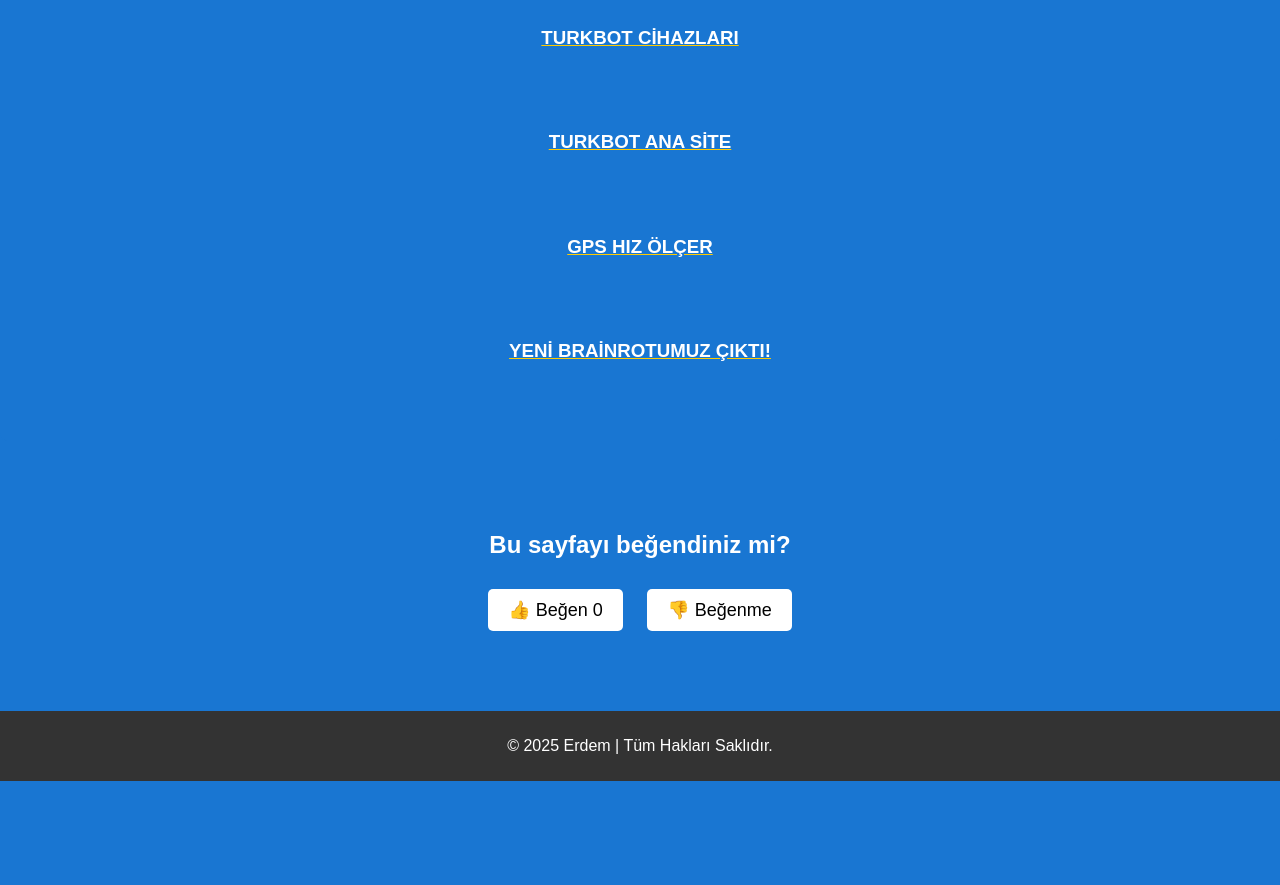
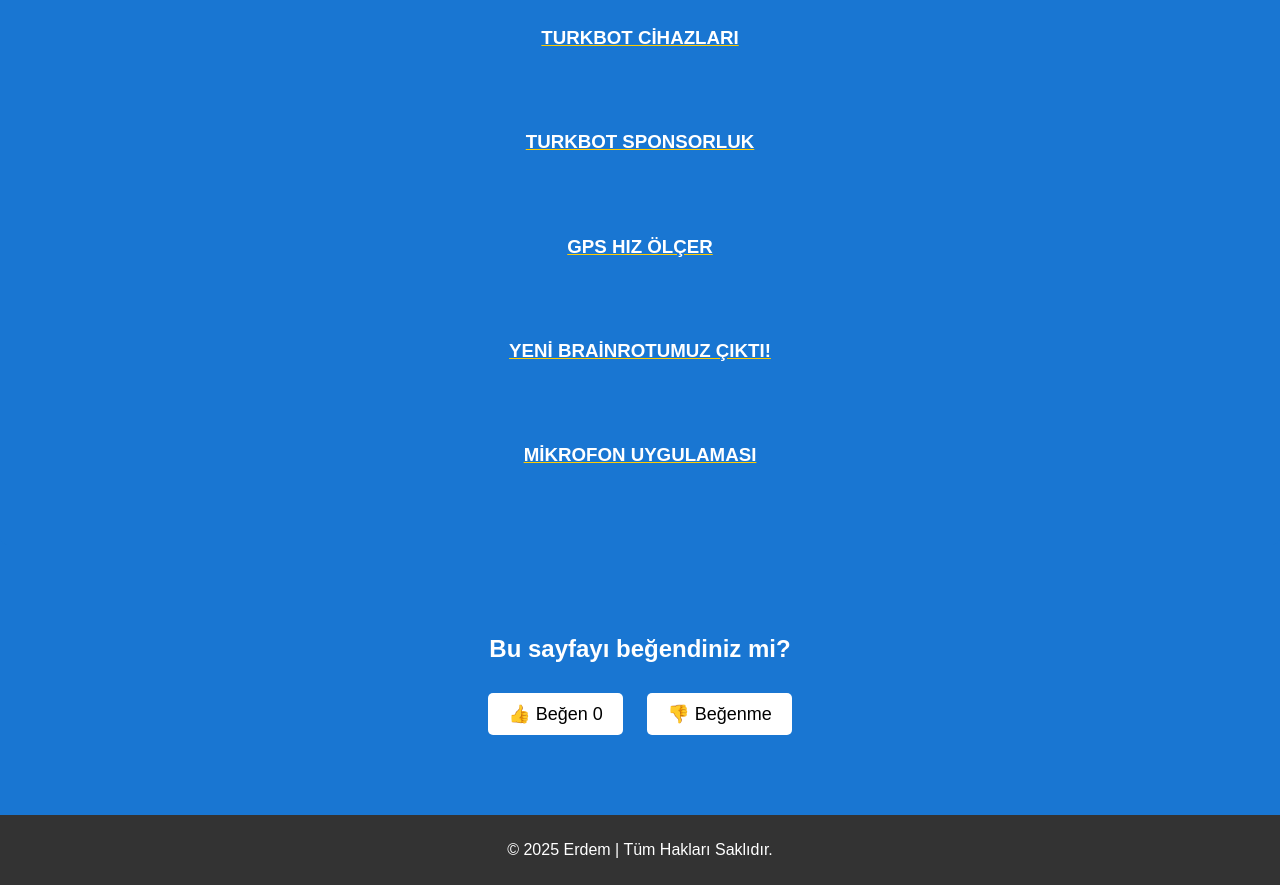
Before and after one commit to ERDEM-COULD/WEB-SITEM, a plain HTML site: page index.html in a window 1280 px wide. Shown: the part 2320-3205 px from the top of the page. Before the commit the page ends 3101 px from the top, so only its background shows below. Drawn offline with Linux system fonts and the light colour scheme.

Commit message:
Update index.html

```diff
--- a/index.html
+++ b/index.html
@@ -82,13 +82,16 @@
             <h3><a href="https://erdem-could.github.io/TURKBOT/" target="_blank">TURKBOT CİHAZLARI</a></h3>
         </div>
         <div class="project">
-            <h3><a href="https://erdem-could.github.io/TURKBOT-ANA-SITE/" target="_blank">TURKBOT ANA SİTE</a></h3>
+            <h3><a href="https://erdem-could.github.io/sponsor" target="_blank">TURKBOT SPONSORLUK</a></h3>
         </div>
         <div class="project">
             <h3><a href="https://erdem-could.github.io/GPS-HIZ-OLCER/" target="_blank">GPS HIZ ÖLÇER</a></h3>
         </div>
          <div class="project">
             <h3><a href="https://erdem-could.github.io/BRAINROT/" target="_blank">YENİ BRAİNROTUMUZ ÇIKTI!</a></h3>
+        </div>
+        <div class="project">
+            <h3><a href="https://erdem-could.github.io/BRAINROT/" target="_blank">MİKROFON UYGULAMASI</a></h3>
         </div>
     </section>
     <section id="vote-section">
```
